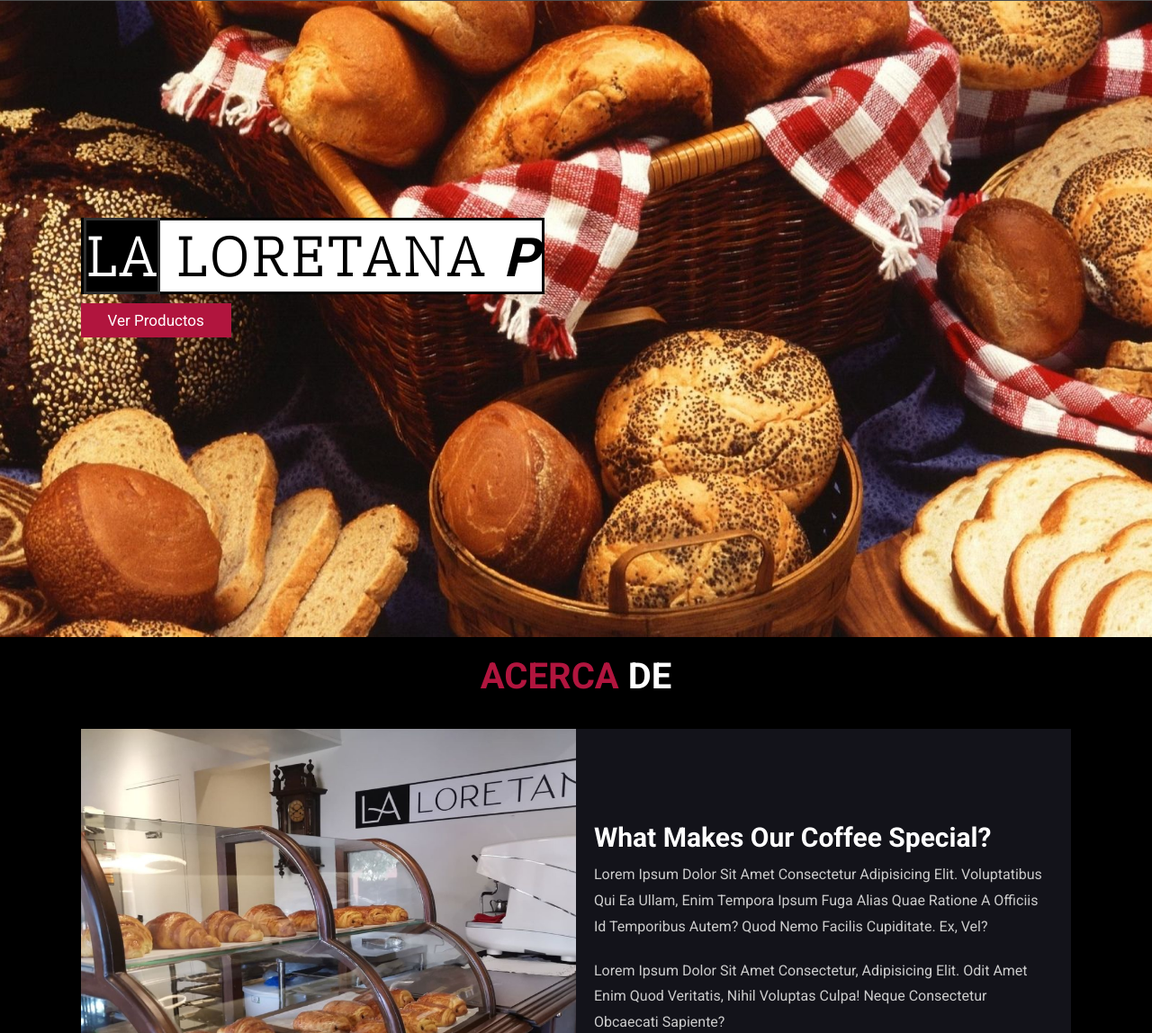
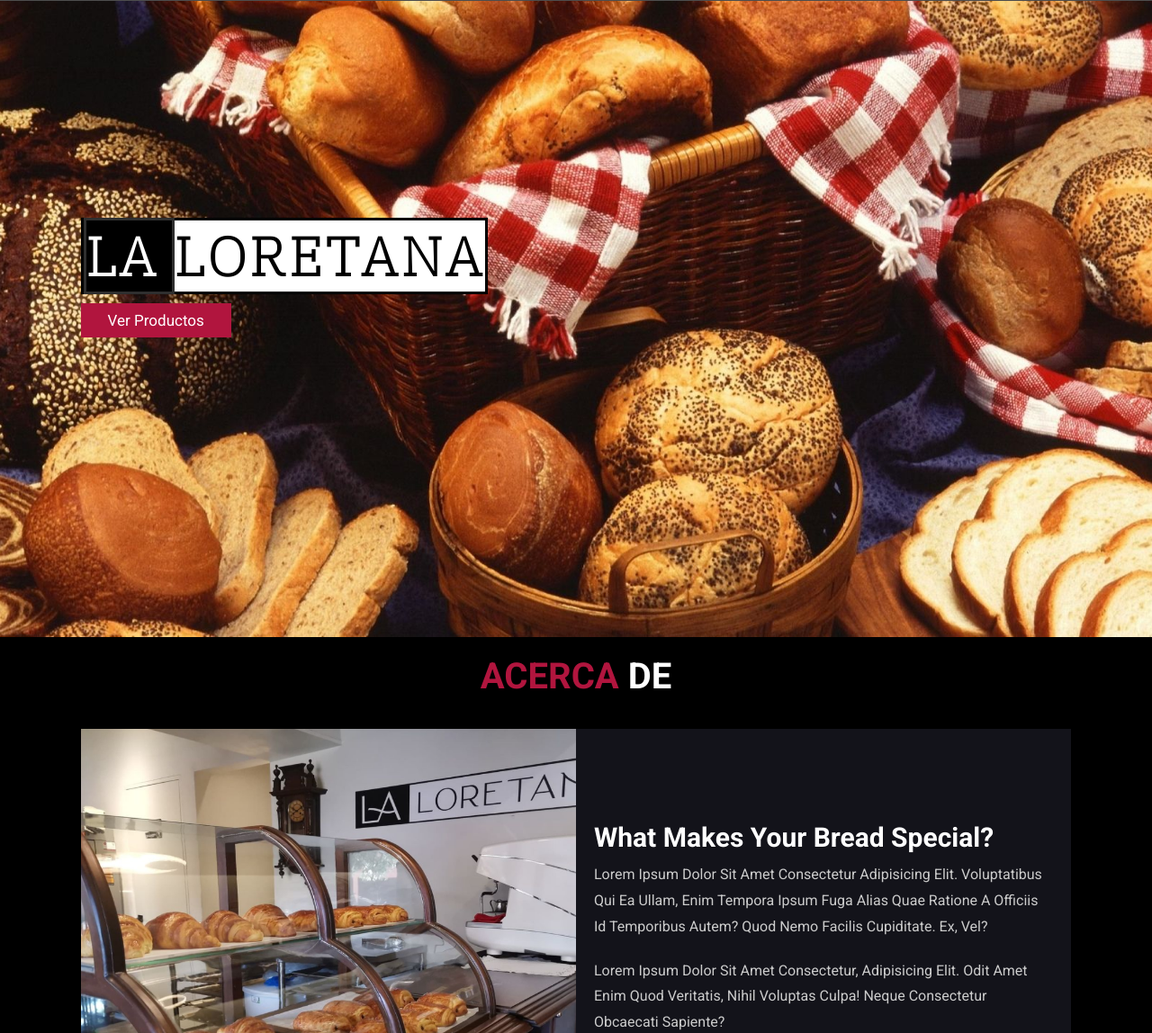
Before and after one commit to Tinieblas71/La-Loretana, a plain HTML site: page index.html in a window 1280 px wide. Shown: the part 92-1240 px from the top of the page at 90% size. Drawn offline with nearby package versions, Linux system fonts and the light colour scheme.

Commit message:
Update index.html

```diff
--- a/index.html
+++ b/index.html
@@ -86,7 +86,7 @@
 <section class="home" id="home">
 
     <div class="content">
-        <h3><span>La</span> Loretana <i>p</i></h3>
+        <h3><span>La </span>Loretana</h3>
         <a href="#menu" class="btn">Ver Productos</a>
     </div>
 </section>
@@ -106,7 +106,7 @@
         </div>
 
         <div class="content">
-            <h3>what makes our coffee special?</h3>
+            <h3>what makes your bread special?</h3>
             <p>Lorem ipsum dolor sit amet consectetur adipisicing elit. Voluptatibus qui ea ullam, enim tempora ipsum fuga alias quae ratione a officiis id temporibus autem? Quod nemo facilis cupiditate. Ex, vel?</p>
             <p>Lorem ipsum dolor sit amet consectetur, adipisicing elit. Odit amet enim quod veritatis, nihil voluptas culpa! Neque consectetur obcaecati sapiente?</p>
             <a href="#" class="btn">Leer más</a>
```
